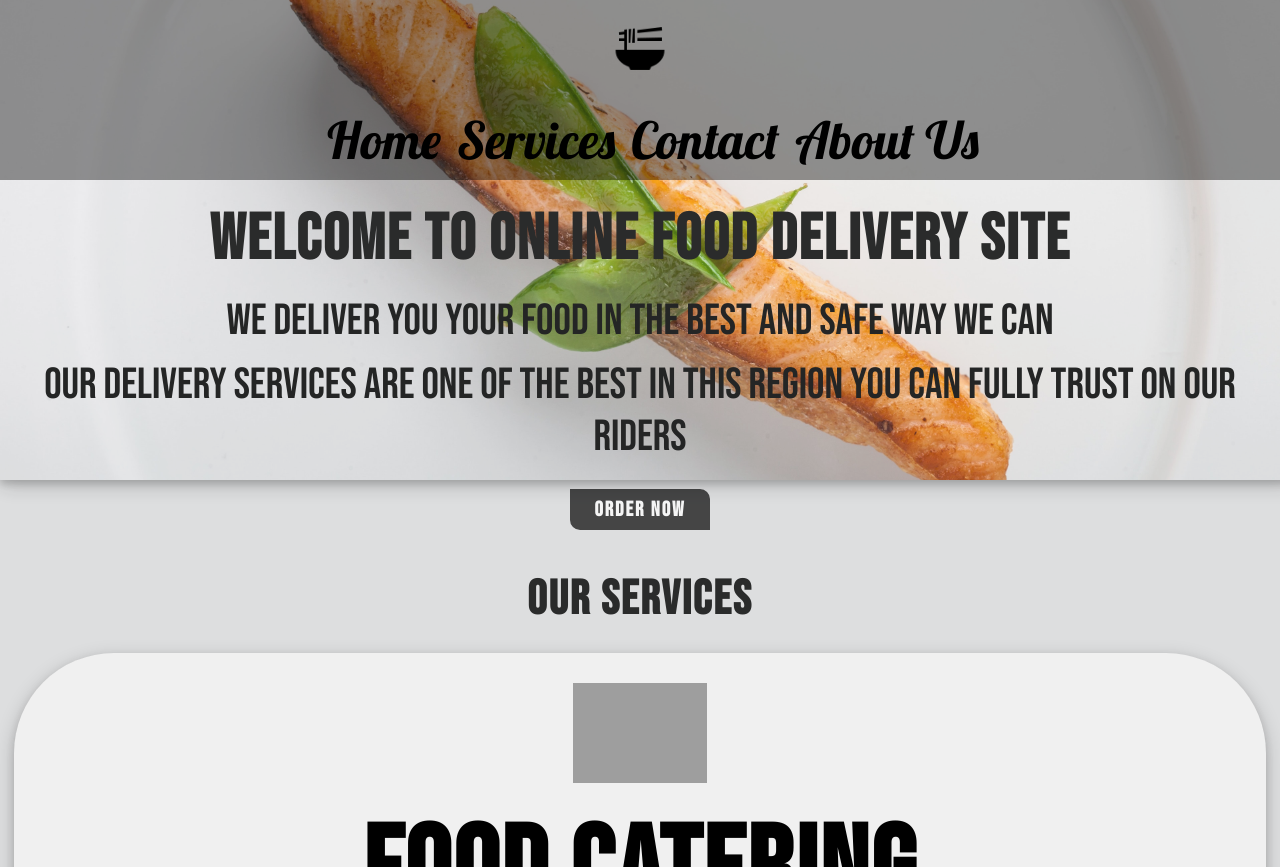
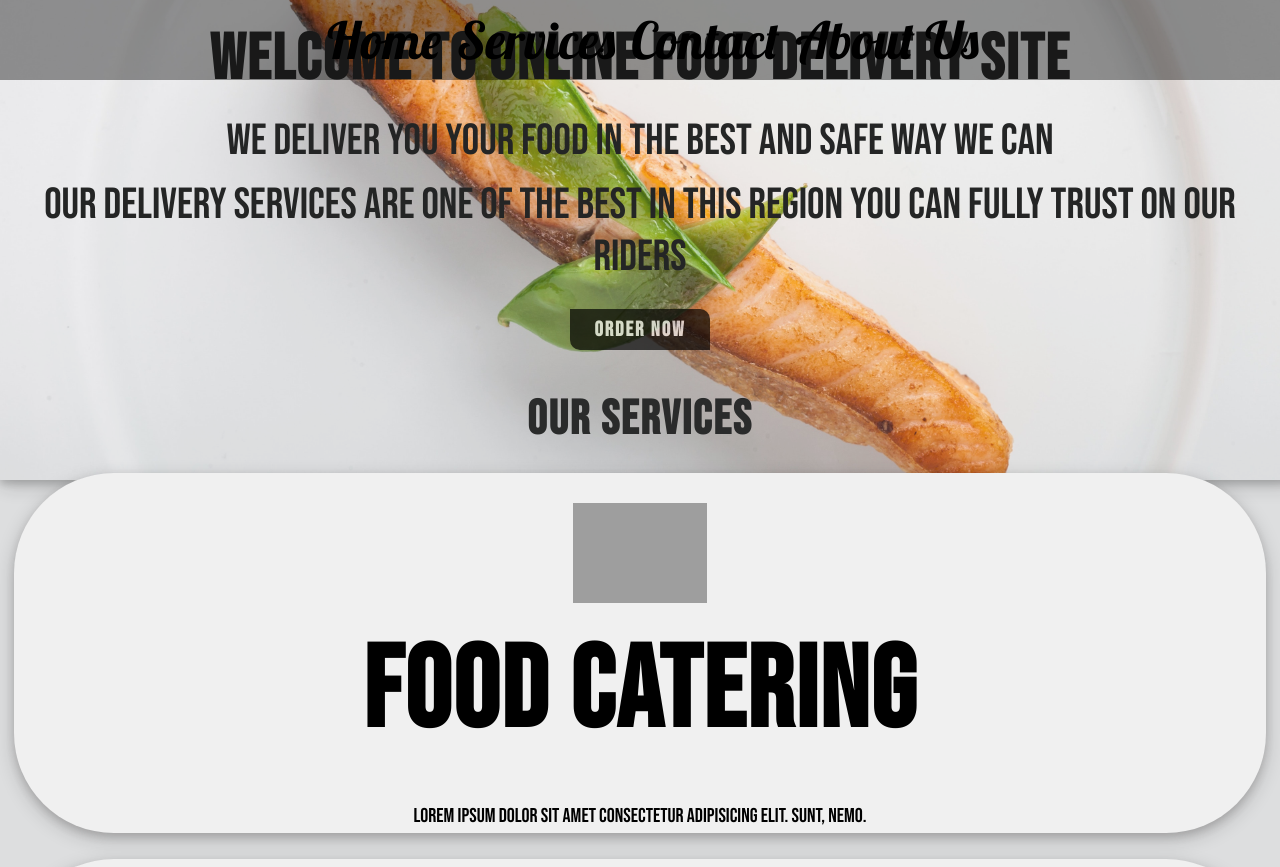
Before and after one commit to Ozair-eng/food-delivery, a plain HTML site: page index.html in a window 1280 px wide. Shown: the top 867 px of the page. Drawn offline with Linux system fonts and the light colour scheme; grey boxes are pictures that could not be loaded.

Commit message:
fixed navbar

```diff
--- a/index.html
+++ b/index.html
@@ -98,4 +98,16 @@
     </div>
 </section>
 </body>
+<script>
+    var prevScrollpos = window.pageYOffset;
+window.onscroll = function() {
+  var currentScrollPos = window.pageYOffset;
+  if (prevScrollpos > currentScrollPos) {
+    document.getElementById("navbar").style.top = "0";
+  } else {
+    document.getElementById("navbar").style.top = "-100px";
+  }
+  prevScrollpos = currentScrollPos;
+}
+</script>
 </html>
--- a/style.css
+++ b/style.css
@@ -36,8 +36,9 @@ body{
     align-items: center;
     display: flex;
     align-items:center;
-    position:sticky;
-
+    position:fixed;
+    transition: 0.5s;
+    width: 100%;
 }
 #navbar ul{
     display:flex;
```
